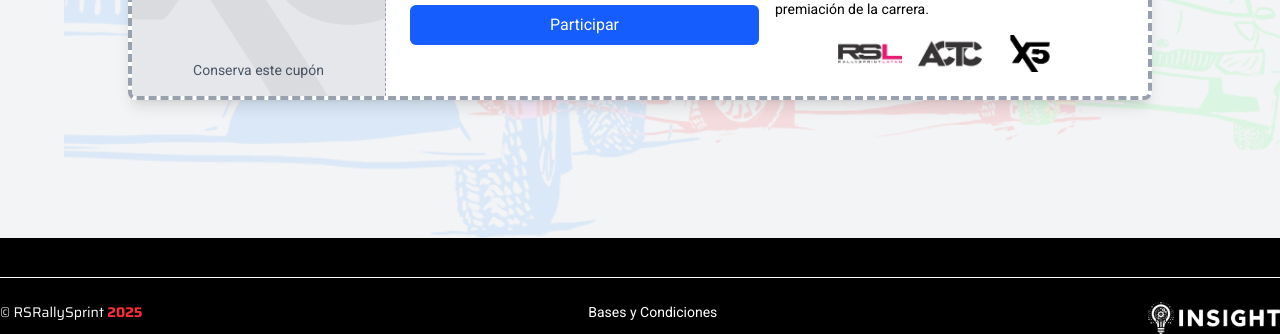
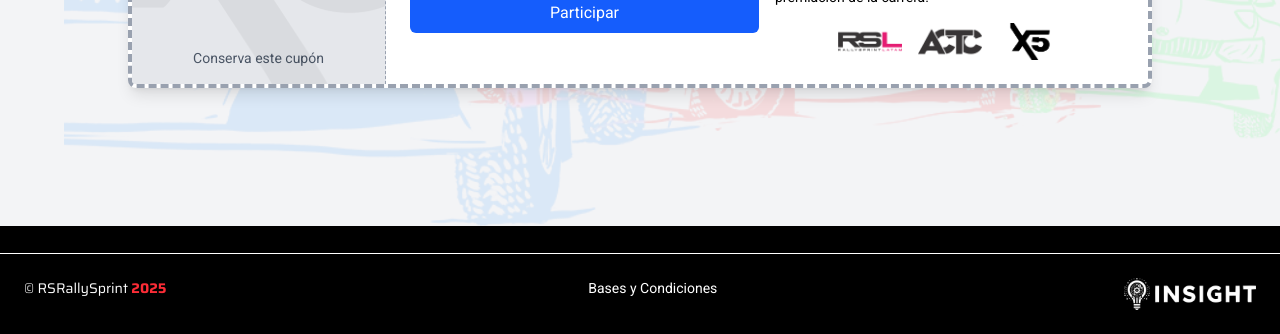
Before and after one commit to Master-Insight/SorteosRsl, an Astro site: page / in a window 1280 px wide. Shown: the part 466-800 px from the top of the page. Built offline with nearby package versions, Linux system fonts and the light colour scheme; Astro itself is replaced by a stand-in of ours; no server answers.

Commit message:
🔧 fix (footer): margin

```diff
--- a/src/layouts/components/Footer.astro
+++ b/src/layouts/components/Footer.astro
@@ -5,7 +5,8 @@ const year = new Date().getFullYear();
 
 <footer class="bg-black w-full print:hidden">
   <!-- Bottom -->
-  <div class="mt-4 border-t pt-6">
+  <div class="mt-4 border-t">
+    <div class="m-6">
       <div class="text-center sm:flex sm:justify-between sm:text-left">
         <p class="text-sm text-white sm:order-first sm:mt-0">
           &copy; RSRallySprint <strong class="text-red-500">{year}</strong>
@@ -20,6 +21,7 @@ const year = new Date().getFullYear();
         <Insight />
       </div>
     </div>
+  </div>
 </footer>
 
 <style>
```
Lines whose indentation alone changed are shown as unchanged.
